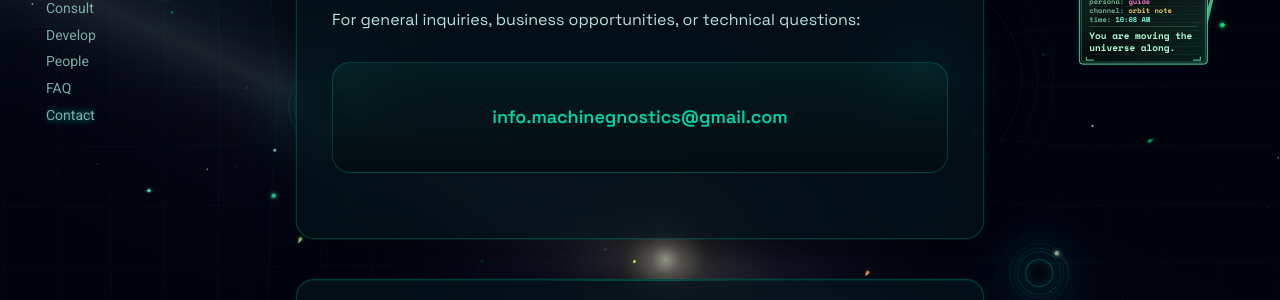
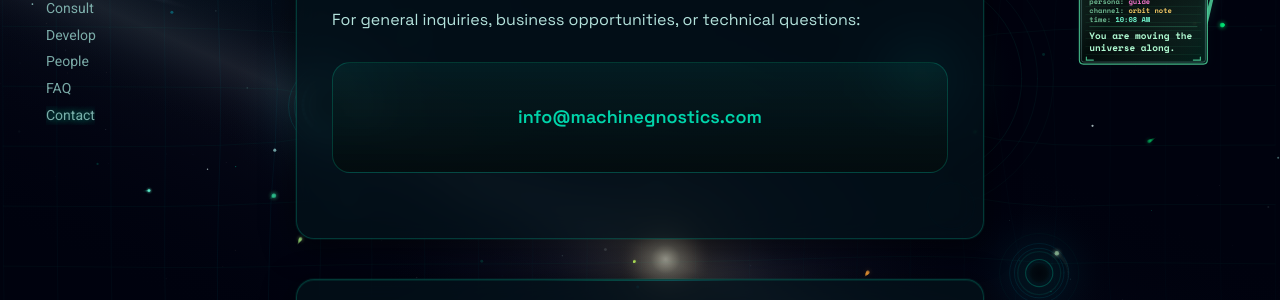
Before and after one commit to MachineGnostics/machinegnostics.io, an MkDocs documentation site: the page built from docs/contact.md, in a window 1280 px wide and 900 px high, scrolled down 984 px. Shown: the part 155-455 px from the top of the window. Built offline with MkDocs 1.6.1 and Material for MkDocs 9.7.7, drawn with Linux system fonts in a browser that asks for light colours; comment, search, counter and statistics services are not loaded.

Commit message:
contact email updated

```diff
--- a/docs/contact.md
+++ b/docs/contact.md
@@ -23,7 +23,7 @@
 			For general inquiries, business opportunities, or technical questions:
 		</p>
 		<div class="gn-email-box">
-			<a href="mailto:info.machinegnostics@gmail.com" class="gn-email-link">info.machinegnostics@gmail.com</a>
+			<a href="mailto:info@machinegnostics.com" class="gn-email-link">info@machinegnostics.com</a>
 		</div>
 	</section>
 
@@ -32,7 +32,7 @@
 		<p>
 			Prefer to fill out a form? Use this to tell us more about your inquiry, and we'll get back to you promptly.
 		</p>
-		<form action="https://formsubmit.co/info.machinegnostics@gmail.com" method="POST" class="gn-contact-form">
+		<form action="https://formsubmit.co/info@machinegnostics.com" method="POST" class="gn-contact-form">
 			<div class="gn-form-group">
 				<label for="inquiry-type">Inquiry Type</label>
 				<select id="inquiry-type" name="inquiry_type" required>
@@ -133,7 +133,7 @@
 				const timeoutId = setTimeout(() => controller.abort(), 8000);
 
 				// Submit form
-				fetch('https://formsubmit.co/info.machinegnostics@gmail.com', {
+				fetch('https://formsubmit.co/info@machinegnostics.com', {
 					method: 'POST',
 					body: formData,
 					signal: controller.signal
@@ -149,7 +149,7 @@
 					clearTimeout(timeoutId);
 					button.disabled = false;
 					button.textContent = originalText;
-					showErrorMessage('We could not confirm delivery. Please try again or email us directly at info.machinegnostics@gmail.com.');
+					showErrorMessage('We could not confirm delivery. Please try again or email us directly at info@machinegnostics.com.');
 				});
 
 				function showSuccessMessage() {
--- a/overrides/main.html
+++ b/overrides/main.html
@@ -314,7 +314,7 @@
 	<div class="contact-modal-content">
 		<button type="button" class="contact-modal-close" onclick="closeContactModal()">✕</button>
 		<h2>Get in Touch</h2>
-		<form id="globalContactForm" action="https://formsubmit.co/info.machinegnostics@gmail.com" method="POST">
+		<form id="globalContactForm" action="https://formsubmit.co/info@machinegnostics.com" method="POST">
 			<div class="gn-form-row">
 				<div class="gn-form-group">
 					<label for="globalName">First Name</label>
@@ -396,7 +396,7 @@ document.addEventListener('DOMContentLoaded', function() {
 			var controller = new AbortController();
 			var timeoutId = setTimeout(function() { controller.abort(); }, 8000);
 
-			fetch('https://formsubmit.co/info.machinegnostics@gmail.com', {
+			fetch('https://formsubmit.co/info@machinegnostics.com', {
 				method: 'POST',
 				body: formData,
 				signal: controller.signal
@@ -639,7 +639,7 @@ document.addEventListener('DOMContentLoaded', adjustButtonsForFooter);
 	<div class="contact-modal-content">
 		<button class="contact-modal-close" onclick="closeContactModal()">✕</button>
 		<h2>Get in Touch</h2>
-		<form id="globalContactForm" action="https://formsubmit.co/info.machinegnostics@gmail.com" method="POST" class="gn-contact-form">
+		<form id="globalContactForm" action="https://formsubmit.co/info@machinegnostics.com" method="POST" class="gn-contact-form">
 			<div class="gn-form-row">
 				<div class="gn-form-group">
 					<label for="globalName">Name</label>
@@ -726,7 +726,7 @@ document.addEventListener('DOMContentLoaded', adjustButtonsForFooter);
 				const timeoutId = setTimeout(() => controller.abort(), 8000);
 
 				// Submit form
-				fetch('https://formsubmit.co/info.machinegnostics@gmail.com', {
+				fetch('https://formsubmit.co/info@machinegnostics.com', {
 					method: 'POST',
 					body: formData,
 					signal: controller.signal
```
